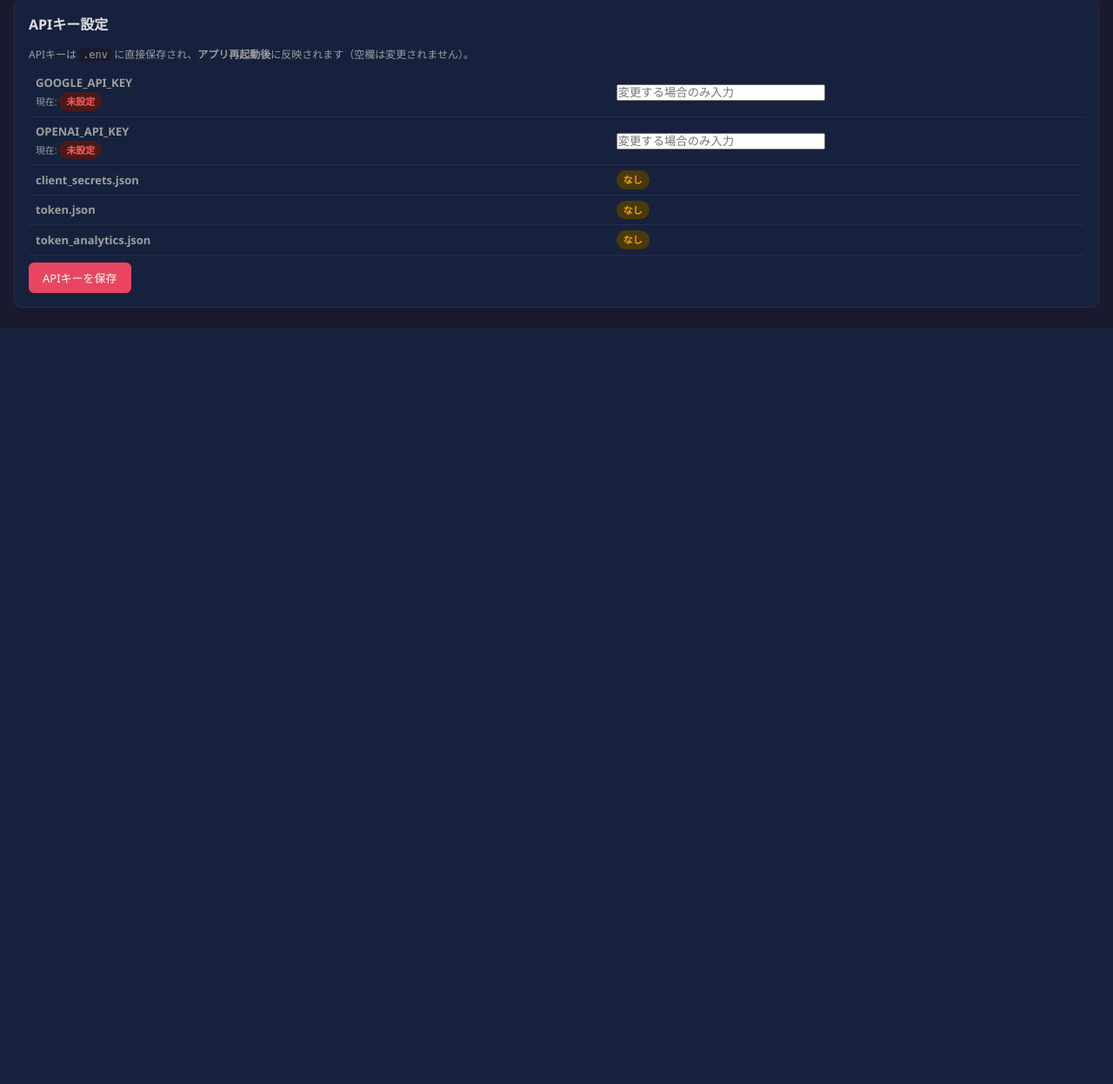
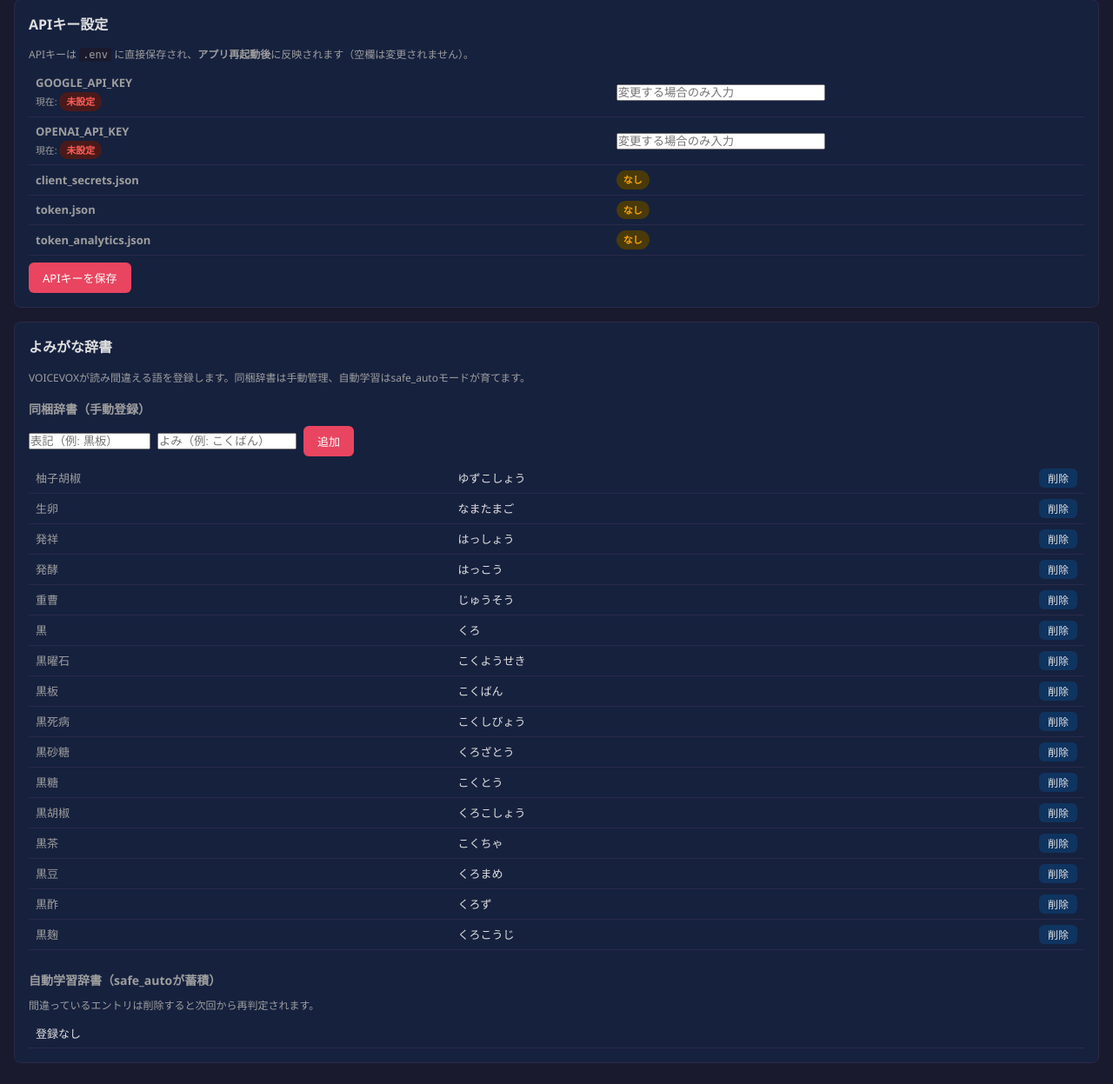
Before and after one commit to benybeny777/PicoCast, a FastAPI app: template web_app/templates/settings.html in a window 1280 px wide. Shown: the part 3622-4869 px from the top of the page at 87% size. Before the commit the page ends 4000 px from the top, so only its background shows below. Run offline with FastAPI, Linux system fonts and the light colour scheme; the template is opened without the code that fills it, so the values that code supplies are empty.

Commit message:
feat: よみがな辞書をWeb UIから編集できるようにする
- api_settings.py: reading-dict エンドポイントを追加
  GET /api/settings/reading-dict         辞書一覧取得
  POST /api/settings/reading-dict/base   同梱辞書に追加/上書き
  DELETE /api/settings/reading-dict/base/{word}  同梱辞書から削除
  DELETE /api/settings/reading-dict/user/{word}  自動学習辞書から削除
- settings.html: よみがな辞書管理UIを追加（同梱辞書の追加/削除、
  自動学習辞書の表示/削除）
- reading_dictionary_base.json: 「黒」とその複合語を初期登録

Co-Authored-By: Claude Sonnet 4.6 <noreply@anthropic.com>

```diff
--- a/data/reading_dictionary_base.json
+++ b/data/reading_dictionary_base.json
@@ -1,4 +1,15 @@
 {
+  "黒死病": "こくしびょう",
+  "黒曜石": "こくようせき",
+  "黒胡椒": "くろこしょう",
+  "黒砂糖": "くろざとう",
+  "黒麹": "くろこうじ",
+  "黒板": "こくばん",
+  "黒糖": "こくとう",
+  "黒豆": "くろまめ",
+  "黒酢": "くろず",
+  "黒茶": "こくちゃ",
+  "黒": "くろ",
   "生卵": "なまたまご",
   "重曹": "じゅうそう",
   "発酵": "はっこう",
--- a/web_app/templates/settings.html
+++ b/web_app/templates/settings.html
@@ -142,6 +142,29 @@
     <button class="btn btn-primary" onclick="saveSecrets()">APIキーを保存</button>
   </div>
   <div id="secrets-status" style="display:none" class="log-box mt"></div>
+</div>
+
+<!-- よみがな辞書管理 -->
+<div class="card mt">
+  <h2>よみがな辞書</h2>
+  <p class="hint">VOICEVOXが読み間違える語を登録します。同梱辞書は手動管理、自動学習はsafe_autoモードが育てます。</p>
+
+  <h3 style="margin-top:1rem">同梱辞書（手動登録）</h3>
+  <div style="display:flex; gap:8px; align-items:center; margin:8px 0">
+    <input id="dict-word" type="text" placeholder="表記（例: 黒板）" class="form-input" style="width:140px">
+    <input id="dict-reading" type="text" placeholder="よみ（例: こくばん）" class="form-input" style="width:160px">
+    <button class="btn btn-primary" onclick="addDictEntry()">追加</button>
+  </div>
+  <div id="dict-status" style="display:none; margin-bottom:8px" class="log-box"></div>
+  <table class="status-table" id="dict-base-table">
+    <tr><td colspan="3" style="color:var(--text-muted)">読み込み中...</td></tr>
+  </table>
+
+  <h3 style="margin-top:1.5rem">自動学習辞書（safe_autoが蓄積）</h3>
+  <p class="hint">間違っているエントリは削除すると次回から再判定されます。</p>
+  <table class="status-table" id="dict-user-table">
+    <tr><td colspan="3" style="color:var(--text-muted)">読み込み中...</td></tr>
+  </table>
 </div>
 
 {% endblock %}
@@ -327,6 +350,87 @@ function esc(str) {
   return String(str).replace(/&/g,'&amp;').replace(/"/g,'&quot;');
 }
 
+function renderDictTable(tableId, entries, dictType) {
+  const table = document.getElementById(tableId);
+  if (Object.keys(entries).length === 0) {
+    table.innerHTML = `<tr><td colspan="3" style="color:var(--text-muted)">登録なし</td></tr>`;
+    return;
+  }
+  table.innerHTML = Object.entries(entries).sort(([a],[b]) => a.localeCompare(b)).map(([word, reading]) => `
+    <tr>
+      <td style="width:40%">${esc(word)}</td>
+      <td>${esc(reading)}</td>
+      <td style="text-align:right"><button class="btn btn-secondary" style="padding:2px 10px;font-size:12px" onclick="deleteDictEntry(${esc(JSON.stringify(dictType))}, ${esc(JSON.stringify(word))})">削除</button></td>
+    </tr>`).join('');
+}
+
+async function loadDict() {
+  try {
+    const res = await fetch('/api/settings/reading-dict');
+    const data = await res.json();
+    renderDictTable('dict-base-table', data.base || {}, 'base');
+    renderDictTable('dict-user-table', data.user || {}, 'user');
+  } catch(e) {
+    document.getElementById('dict-base-table').innerHTML = `<tr><td class="error-text">読み込みエラー: ${e}</td></tr>`;
+  }
+}
+
+async function addDictEntry() {
+  const word = document.getElementById('dict-word').value.trim();
+  const reading = document.getElementById('dict-reading').value.trim();
+  const statusBox = document.getElementById('dict-status');
+  statusBox.style.display = 'block';
+  statusBox.style.color = '';
+  if (!word || !reading) {
+    statusBox.textContent = '表記とよみを両方入力してください';
+    statusBox.style.color = 'var(--error)';
+    return;
+  }
+  try {
+    const res = await fetch('/api/settings/reading-dict/base', {
+      method: 'POST',
+      headers: {'Content-Type': 'application/json'},
+      body: JSON.stringify({word, reading}),
+    });
+    const data = await res.json();
+    if (!res.ok) {
+      statusBox.textContent = 'エラー: ' + (data.detail || JSON.stringify(data));
+      statusBox.style.color = 'var(--error)';
+    } else {
+      statusBox.textContent = `追加しました: ${data.saved} → ${data.reading}`;
+      statusBox.style.color = 'var(--success)';
+      document.getElementById('dict-word').value = '';
+      document.getElementById('dict-reading').value = '';
+      loadDict();
+    }
+  } catch(e) {
+    statusBox.textContent = '通信エラー: ' + e;
+    statusBox.style.color = 'var(--error)';
+  }
+}
+
+async function deleteDictEntry(dictType, word) {
+  const statusBox = document.getElementById('dict-status');
+  statusBox.style.display = 'block';
+  statusBox.style.color = '';
+  try {
+    const res = await fetch(`/api/settings/reading-dict/${dictType}/${encodeURIComponent(word)}`, {method: 'DELETE'});
+    const data = await res.json();
+    if (!res.ok) {
+      statusBox.textContent = 'エラー: ' + (data.detail || JSON.stringify(data));
+      statusBox.style.color = 'var(--error)';
+    } else {
+      statusBox.textContent = `削除しました: ${data.deleted}`;
+      statusBox.style.color = 'var(--success)';
+      loadDict();
+    }
+  } catch(e) {
+    statusBox.textContent = '通信エラー: ' + e;
+    statusBox.style.color = 'var(--error)';
+  }
+}
+
 loadConfig();
+loadDict();
 </script>
 {% endblock %}
```
Also changed, not shown: web_app/routes/api_settings.py (+63 -0 lines).
